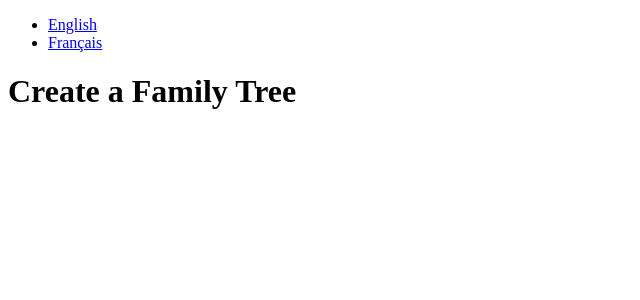
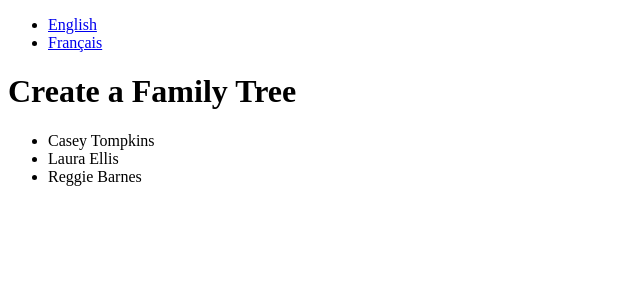
Before and after one commit to MirandaBrawnerSavannah/family-tree-app, a Next.js app: page /locale/en in a window 1280 px wide. Shown: the top 300 px of the page, without its empty margins (0-640 px from the left). Built offline with nearby package versions, Linux system fonts and the light colour scheme.

Commit message:
feat(list-of-people): added data file with list of people

```diff
--- a/components/LanguageList.jsx
+++ b/components/LanguageList.jsx
@@ -3,7 +3,7 @@ import PropTypes from 'prop-types';
 import Link from 'next/link'
 import Localizer, { localeList } from '../utils/Localizer';
 
-const LanguageList = ({ locale, onChangeLocale }) => {
+const LanguageList = () => {
   return (
     <header>
       <ul>
@@ -21,8 +21,4 @@ const LanguageList = ({ locale, onChangeLocale }) => {
     </header>
   );
 };
-LanguageList.propTypes = {
-  locale: PropTypes.string.isRequired,
-  onChangeLocale: PropTypes.func.isRequired,
-}
 export default LanguageList;
--- /dev/null
+++ b/pages/API/data.json
@@ -0,0 +1,14 @@
+[
+  {
+    "id": 0,
+    "fullName": "Casey Tompkins"
+  },
+  {
+    "id": 1,
+    "fullName": "Laura Ellis"
+  },
+  {
+    "id": 2,
+    "fullName": "Reggie Barnes"
+  }
+]
--- a/pages/index.js
+++ b/pages/index.js
@@ -2,10 +2,9 @@ import React, { useState } from 'react';
 import LanguageList from '../components/LanguageList'
 
 const Home = () => {
-  const [locale, setLocale] = useState('en');
   return (
     <div>
-      <LanguageList locale={locale} onChangeLocale={setLocale} />
+      <LanguageList />
       <h1>Hello World!</h1>
     </div>
   );
--- a/pages/locale/[locale]/index.js
+++ b/pages/locale/[locale]/index.js
@@ -1,7 +1,7 @@
 import { useRouter } from 'next/router'
-import Link from 'next/link'
 import LanguageList from '../../../components/LanguageList'
 import Localizer from '../../../utils/Localizer';
+import data from '../../API/data.json';
 
 const MainMenu = () => {
   const router = useRouter();
@@ -13,6 +13,9 @@ const MainMenu = () => {
       <LanguageList />
       <h1>{intl.formatMessage({ id: 'createFamilyTree' })}</h1>
       <ul>
+        {data.map((person) => (
+          <li key={person.id}>{person.fullName}</li>
+        ))}
       </ul>
     </div>
   );
```
